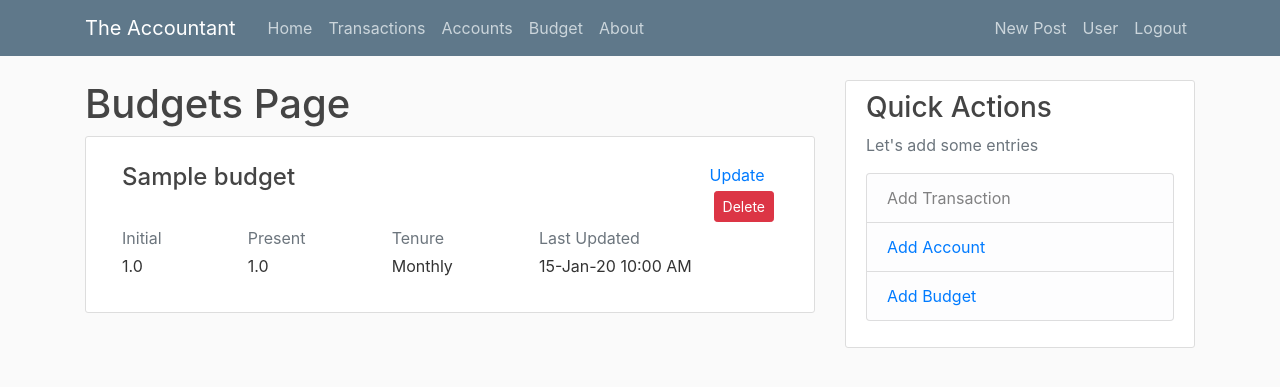
After one commit to elijah981/TheAccountant, a Flask app: page /budgets in a window 1280 px wide. The commit adds this page. Shown: the top 387 px of the page. Run offline with Flask 2, Linux system fonts and the light colour scheme; a user stored in the database is signed in; tables that the repository leaves empty hold one stand-in row (values such as "Sample post"); parts of the project's set-up code (start-up, migrations or seed data) failed here and were passed over; some libraries are stand-ins or nearby versions.

Commit message:
Add budget related routes

```diff
--- a/website/accounts/routes.py
+++ b/website/accounts/routes.py
@@ -5,7 +5,6 @@ from flask_login import current_user, login_required
 from website import db
 from website.accounts.forms import AccountForm
 from website.models import Account
-from wtforms import SubmitField
 
 accounts = Blueprint("accounts", __name__)
 
@@ -14,7 +13,7 @@ accounts = Blueprint("accounts", __name__)
 @login_required
 def show_accounts():
     accs = Account.query.filter_by(user_id=current_user.id).all()
-    return render_template("accounts.html", accounts=accs, user=current_user)
+    return render_template("accounts.html", accounts=accs)
 
 
 @accounts.route("/accounts/new", methods=["GET", "POST"])
--- a/website/budgets/routes.py
+++ b/website/budgets/routes.py
@@ -1,10 +1,82 @@
-from flask import Blueprint, render_template
-from flask_login import login_required
+from datetime import datetime, timedelta
+
+from flask import Blueprint, abort, flash, redirect, render_template, request, url_for
+from flask_login import current_user, login_required
+from website import db
+from website.budgets.forms import BudgetForm
+from website.models import Budget
 
 budgets = Blueprint("budgets", __name__)
 
 
-@budgets.route("/budget")
+@budgets.route("/budgets")
 @login_required
-def budget():
-    return render_template("budget.html", title="About")
+def show_budgets():
+    budgets = Budget.query.filter_by(user_id=current_user.id).all()
+    return render_template("budgets.html", budgets=budgets)
+
+
+@budgets.route("/budgets/new", methods=["GET", "POST"])
+@login_required
+def new_budget():
+    form = BudgetForm()
+    if form.validate_on_submit():
+        budget = Budget(
+            name=form.name.data,
+            initial=form.initial.data,
+            present=form.present.data,
+            tenure=form.tenure.data,
+            acc_holder=current_user,
+            date=datetime.utcnow() + timedelta(hours=5, minutes=30),
+        )
+
+        db.session.add(budget)
+        db.session.commit()
+        flash("Your budget has been created!", "success")
+        return redirect(url_for("budgets.show_budgets"))
+    return render_template(
+        "create_budget.html", title="New Budget", form=form, legend="New Budget"
+    )
+
+
+@budgets.route("/budgets/<int:budget_id>/update", methods=["GET", "POST"])
+@login_required
+def update_budget(budget_id):
+    budget = Budget.query.filter_by(id=budget_id).first()
+    if budget.user_id != current_user.id:
+        abort(403)
+    form = BudgetForm()
+    if form.validate_on_submit():
+        budget.name = form.name.data
+        budget.initial = form.initial.data
+        budget.present = form.present.data
+        budget.tenure = form.tenure.data
+        budget.date = datetime.utcnow() + timedelta(hours=5, minutes=30)
+        db.session.commit()
+        flash("Your budget has been updated!", "success")
+        return redirect(url_for("budgets.show_budgets"))
+    elif request.method == "GET":
+        form.name.data = budget.name
+        form.initial.data = budget.initial
+        form.present.data = budget.present
+        form.tenure.data = budget.tenure
+        form.submit.label.text = "Update"
+
+    return render_template(
+        "create_budget.html",
+        title="Update budget",
+        form=form,
+        legend="Update budget",
+    )
+
+
+@budgets.route("/budgets/<int:budget_id>/delete", methods=["POST"])
+@login_required
+def delete_budget(budget_id):
+    budget = Budget.query.filter_by(id=budget_id).first()
+    if budget.user_id != current_user.id:
+        abort(403)
+    db.session.delete(budget)
+    db.session.commit()
+    flash("Your budget has been deleted!", "success")
+    return redirect(url_for("budgets.show_budgets"))
--- a/website/models.py
+++ b/website/models.py
@@ -21,6 +21,7 @@ class User(db.Model, UserMixin):
     password = db.Column(db.String(60), nullable=False)
     posts = db.relationship("Post", backref="author", lazy=True)  # to be removed
     accounts = db.relationship("Account", backref="acc_holder", lazy=True)
+    budgets = db.relationship("Budget", backref="acc_holder", lazy=True)
 
     def get_reset_token(self, expires_sec=1800):
         s = Serializer(current_app.config["SECRET_KEY"], expires_sec)
--- a/website/templates/budget.html
+++ /dev/null
@@ -1,4 +0,0 @@
-{% extends "layout.html" %}
-{% block content %}
-<h1>Budgets Page</h1>
-{% endblock content %}
--- /dev/null
+++ b/website/templates/budgets.html
@@ -0,0 +1,72 @@
+{% extends "layout.html" %}
+{% block content %}
+<h1>Budgets Page</h1>
+
+{% for budget in budgets %}
+<article class="media content-section">
+    <div class="media-body">
+        <div class="card-body  p-3">
+            <div class="d-flex flex-row flex-wrap align-items-start justify-content-between">
+                <div>
+                    <p class="fw-500 fs-18 mb-0">
+                    <h4>{{budget.name}}
+                    </h4>
+                    </p>
+                </div>
+                <div>
+                    <div>
+                        <a href="{{ url_for('budgets.update_budget', budget_id=budget.id) }}">Update</a>
+                    </div>
+                    <div>
+                        <button type="button" class="btn btn-danger btn-sm m-1" data-toggle="modal"
+                            data-target="#deleteModal{{budget.id}}">Delete</button>
+                    </div>
+                </div>
+            </div>
+
+            <div class="d-flex flex-wrap justify-content-between">
+                <div class="false mb-2">
+                    <p class="mb-0 fs-12 text-muted">Initial</p>
+                    <p class="fw-500 fs-18 mb-0 mt-1">{{ budget.initial }}</p>
+                </div>
+                <div class="false mb-2">
+                    <p class="mb-0 fs-12 text-muted">Present</p>
+                    <p class="fw-500 fs-18 mb-0 mt-1">{{ budget.present }}</p>
+                </div>
+                <div class="false mb-2">
+                    <p class="mb-0 fs-12 text-muted">Tenure</p>
+                    <p class="fw-500 fs-18 mb-0 mt-1">{{ budget.tenure.name.title() }}</p>
+                </div>
+                <div class="false mb-2">
+                    <p class="mb-0 fs-12 text-muted">Last Updated</p>
+                    <p class="fw-500 fs-18 mb-0 mt-1">{{ budget.date.strftime('%d-%b-%y %-I:%M %p') }}</p>
+                </div>
+                <div class="mb-2"></div>
+            </div>
+        </div>
+
+    </div>
+</article>
+<!-- Modal -->
+<div class="modal fade" id="deleteModal{{budget.id}}" tabindex="-1" role="dialog" aria-labelledby="deleteModalLabel"
+    aria-hidden="true">
+    <div class="modal-dialog" role="document">
+        <div class="modal-content">
+            <div class="modal-header">
+                <h5 class="modal-title" id="deleteModalLabel">Delete Budget?</h5>
+                <button type="button" class="close" data-dismiss="modal" aria-label="Close">
+                    <span aria-hidden="true">&times;</span>
+                </button>
+            </div>
+            <div class="modal-footer">
+                <button type="button" class="btn btn-secondary" data-dismiss="modal">Close</button>
+                <form action="{{ url_for('budgets.delete_budget', budget_id=budget.id) }}" method="POST">
+                    <input class="btn btn-danger" type="submit" value="Delete">
+                </form>
+            </div>
+        </div>
+    </div>
+</div>
+{% endfor %}
+
+{% endblock content %}
--- a/website/templates/layout.html
+++ b/website/templates/layout.html
@@ -33,7 +33,7 @@
             <a class="nav-item nav-link" href="{{ url_for('main.home') }}">Home</a>
             <a class="nav-item nav-link" href="{{ url_for('transactions.transactions_page') }}">Transactions</a>
             <a class="nav-item nav-link" href="{{ url_for('accounts.show_accounts') }}">Accounts</a>
-            <a class="nav-item nav-link" href="{{ url_for('budgets.budget') }}">Budget</a>
+            <a class="nav-item nav-link" href="{{ url_for('budgets.show_budgets') }}">Budget</a>
             <a class="nav-item nav-link" href="{{ url_for('main.about') }}">About</a>
           </div>
           <!-- Navbar Right Side -->
@@ -74,7 +74,8 @@
             <li class="list-group-item list-group-item-light"><a href="{{ url_for('accounts.new_account') }}">Add
                 Account</a>
             </li>
-            <li class="list-group-item list-group-item-light">Add Budget</li>
+            <li class="list-group-item list-group-item-light"><a href="{{ url_for('budgets.new_budget') }}">Add
+                Budget</a></li>
           </ul>
           </p>
         </div>
```
Also changed, not shown: update_db.py (added, +7 -0 lines), website/budgets/forms.py (+14 -0 lines), website/templates/create_budget.html (added, +66 -0 lines).
